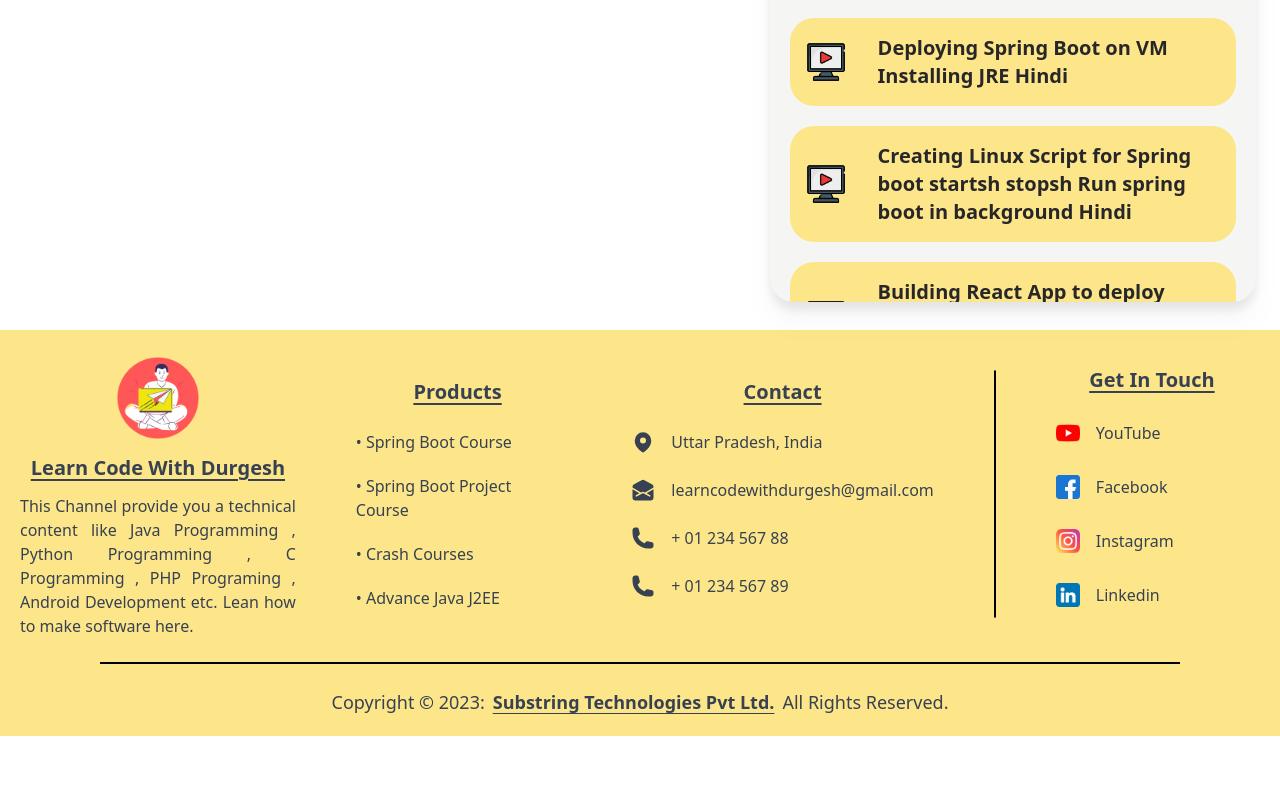
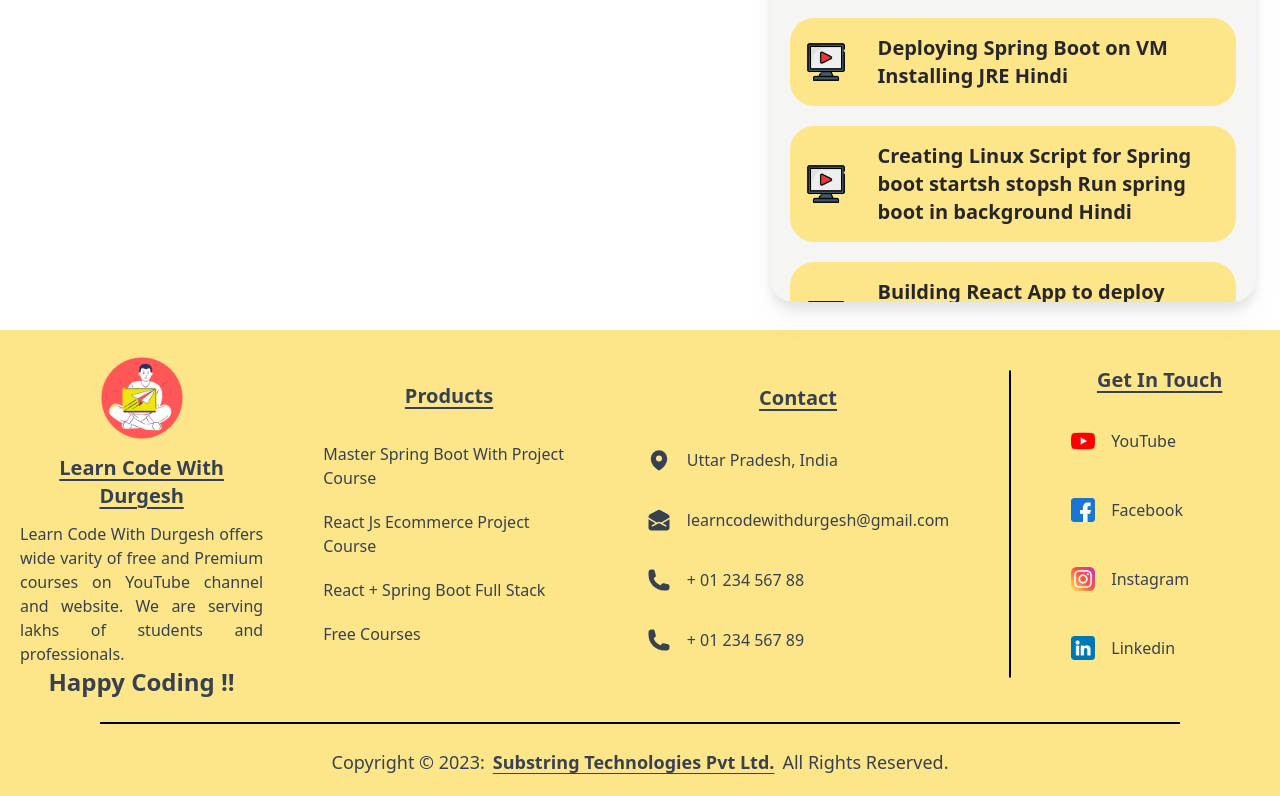
Before and after one commit to Kavish11402/lcwd_new_site, a Next.js app: page /course/1/1 in a window 1280 px wide. Shown: the part 1078-1874 px from the top of the page. Before the commit the page ends 1814 px from the top, so only its background shows below. Built offline with nearby package versions, Linux system fonts and the light colour scheme; a web font is replaced by a local one.

Commit message:
NextProgressAdded , Improvement

```diff
--- a/package.json
+++ b/package.json
@@ -20,6 +20,7 @@
     "eslint-config-next": "13.1.5",
     "html-react-parser": "^3.0.12",
     "next": "13.1.5",
+    "nextjs-progressbar": "^0.0.16",
     "react": "18.2.0",
     "react-countup": "^6.4.1",
     "react-dom": "18.2.0",
--- a/src/Components/BlogsComponent/BlogCategories.jsx
+++ b/src/Components/BlogsComponent/BlogCategories.jsx
@@ -72,6 +72,13 @@ const BlogCategories = () => {
           </div>
 
           <div className={"text-secondary-dark text-lg space-y-4"}>
+            <Link className="block" href={`/blogs`}>
+              <div
+                className={`flex flex-row justify-center cursor-pointer border-2 border-sky-300 hover:text-white bg-white hover:bg-sky-400 transition-all ease-linear rounded-xl py-1 uppercase`}
+              >
+                <p className={"font-medium"}>All Blogs</p>
+              </div>
+            </Link>
             {categories &&
               categories.map((cat, index) => (
                 <Link
--- a/src/Components/FooterComponents/Footer.js
+++ b/src/Components/FooterComponents/Footer.js
@@ -4,53 +4,122 @@ import instagramLogo from "@/Assets/Icons/instagram.png";
 import linkedinLogo from "@/Assets/Icons/linkedin.png";
 import youtubeLogo from "@/Assets/Icons/youtube.png";
 import Image from "next/image";
+import Link from "next/link";
 
-export default function Footer()
-{
-
-  return(
-      <div className={"bg-primary-light text-gray-700 py-5 cursor-default underline-offset-4 selection:bg-secondary-dark selection:text-white px-5"} >
-
+export default function Footer() {
+  return (
+    <div
+      className={
+        "bg-primary-light text-gray-700 py-5 cursor-default underline-offset-4 selection:bg-secondary-dark selection:text-white px-5"
+      }
+    >
       {/* Info Section */}
       <div className={"flex flex-col justify-center lg:flex-row lg:space-x-12"}>
-
         {/* About Section */}
         <div className={"flex flex-col w-72 mx-auto lg:mx-0"}>
+          {/* TODO -> lINK THIS IMAGE TO THE ABOUT (Component) SECTION */}
+          <Image
+            className={"w-20 mx-auto mb-2 lg:w-20 xl:w-24"}
+            src={lcwdLogo}
+            alt={"LCWD LOGO"}
+          />
 
-                  {/* TODO -> lINK THIS IMAGE TO THE ABOUT (Component) SECTION */}
-                  <Image className={"w-20 mx-auto mb-2 lg:w-20 xl:w-24"} src={lcwdLogo} alt={"LCWD LOGO"} />
+          <h1
+            className={
+              "font-bold text-lg text-center underline mb-3 xl:text-xl"
+            }
+          >
+            {" "}
+            Learn Code With Durgesh{" "}
+          </h1>
 
-                  <h1 className={"font-bold text-lg text-center underline mb-3 xl:text-xl"}> Learn Code With Durgesh </h1>
-
-                  <p className={"text-justify lg:text-left xl:text-justify text-sm xl:text-base"}>
-                      This Channel provide you a technical content like Java Programming , Python
-                      Programming , C Programming , PHP Programing , Android Development etc. Lean how to
-                      make software here.
+          <p
+            className={
+              "text-justify lg:text-left xl:text-justify text-sm xl:text-base"
+            }
+          >
+            Learn Code With Durgesh offers wide varity of free and Premium
+            courses on YouTube channel and website. We are serving lakhs of
+            students and professionals.
           </p>
+          <h3 className="text-2xl font-bold text-center">Happy Coding !!</h3>
         </div>
 
         {/* Products */}
-              <div className={"flex flex-col justify-around py-4 px-3 mx-auto lg:mx-0"}>
-                  <h1 className={"font-semibold text-lg text-center underline xl:text-xl"}> Products </h1>
+        <div
+          className={"flex flex-col justify-around py-4 px-3 mx-auto lg:mx-0"}
+        >
+          <h1
+            className={"font-semibold text-lg text-center underline xl:text-xl"}
+          >
+            {" "}
+            Products{" "}
+          </h1>
 
           <div>
             {/* TODO -> LINK THESE COURSES */}
-                      <p className={"my-3 text-sm lg:mb-5 lg:my-0 xl:text-base"}>• Spring Boot Course </p>
-                      <p className={"mb-3 text-sm lg:mb-5 xl:text-base"}>• Spring Boot Project Course </p>
-                      <p className={"mb-3 text-sm lg:mb-5 xl:text-base"}>• Crash Courses </p>
-                      <p className={"text-sm lg:text-base"}>• Advance Java J2EE </p>
+            <Link
+              href={
+                "https://courses.learncodewithdurgesh.com/learn/Master-Spring-Boot-With-Project"
+              }
+              target={"_blank"}
+            >
+              <p className={"my-3 text-sm lg:mb-5 lg:my-0 xl:text-base"}>
+                Master Spring Boot With Project Course
+              </p>
+            </Link>
+            <Link
+              href={
+                "https://courses.learncodewithdurgesh.com/learn/Ecommerce-using-React-js"
+              }
+              target={"_blank"}
+            >
+              <p className={"my-3 text-sm lg:mb-5 lg:my-0 xl:text-base"}>
+                React Js Ecommerce Project Course
+              </p>
+            </Link>
+            <Link
+              href={
+                "https://courses.learncodewithdurgesh.com/learn/Fullstack-React-Spring-Boot"
+              }
+              target={"_blank"}
+            >
+              <p className={"my-3 text-sm lg:mb-5 lg:my-0 xl:text-base"}>
+                React + Spring Boot Full Stack
+              </p>
+            </Link>
+            <Link href={"/courses"}>
+              <p className={"my-3 text-sm lg:mb-5 lg:my-0 xl:text-base"}>
+                Free Courses
+              </p>
+            </Link>
           </div>
-
         </div>
 
         {/* Contact */}
-              <div className={"flex flex-col justify-around py-4 px-3 mx-auto lg:mx-0"}>
+        <div
+          className={"flex flex-col justify-around py-4 px-3 mx-auto lg:mx-0"}
+        >
+          <h1
+            className={"font-semibold text-lg text-center underline xl:text-xl"}
+          >
+            {" "}
+            Contact{" "}
+          </h1>
 
-                  <h1 className={"font-semibold text-lg text-center underline xl:text-xl"}> Contact </h1>
-
-                  <div className={"flex flex-row justify-start text-sm my-3 xl:text-base lg:my-0"}>
-                      <svg xmlns="http://www.w3.org/2000/svg" viewBox="0 0 24 24" fill="currentColor" className="w-5 h-5 lg:w-6 lg:h-6 mr-4">
-                          <path fillRule="evenodd"
+          <div
+            className={
+              "flex flex-row justify-start text-sm my-3 xl:text-base lg:my-0"
+            }
+          >
+            <svg
+              xmlns="http://www.w3.org/2000/svg"
+              viewBox="0 0 24 24"
+              fill="currentColor"
+              className="w-5 h-5 lg:w-6 lg:h-6 mr-4"
+            >
+              <path
+                fillRule="evenodd"
                 d="M11.54 22.351l.07.04.028.016a.76.76 0 00.723 0l.028-.015.071-.041a16.975 16.975 0 001.144-.742 19.58 19.58 0 002.683-2.282c1.944-1.99 3.963-4.98 3.963-8.827a8.25 8.25 0 00-16.5 0c0 3.846 2.02 6.837 3.963 8.827a19.58 19.58 0 002.682 2.282 16.975 16.975 0 001.145.742zM12 13.5a3 3 0 100-6 3 3 0 000 6z"
                 clipRule="evenodd"
               />
@@ -58,115 +127,163 @@ export default function Footer()
             <p> Uttar Pradesh, India </p>
           </div>
 
-                  <div className={"flex flex-row justify-start text-sm mb-3 xl:text-base lg:mb-0"}>
-                      <svg xmlns="http://www.w3.org/2000/svg" viewBox="0 0 24 24" fill="currentColor" className="w-5 h-5 lg:w-6 lg:h-6 mr-4">
-                          <path
-                              d="M19.5 22.5a3 3 0 003-3v-8.174l-6.879 4.022 3.485 1.876a.75.75 0 01-.712 1.321l-5.683-3.06a1.5 1.5 0 00-1.422 0l-5.683 3.06a.75.75 0 01-.712-1.32l3.485-1.877L1.5 11.326V19.5a3 3 0 003 3h15z"/>
-                          <path
-                              d="M1.5 9.589v-.745a3 3 0 011.578-2.641l7.5-4.039a3 3 0 012.844 0l7.5 4.039A3 3 0 0122.5 8.844v.745l-8.426 4.926-.652-.35a3 3 0 00-2.844 0l-.652.35L1.5 9.59z"/>
+          <div
+            className={
+              "flex flex-row justify-start text-sm mb-3 xl:text-base lg:mb-0"
+            }
+          >
+            <svg
+              xmlns="http://www.w3.org/2000/svg"
+              viewBox="0 0 24 24"
+              fill="currentColor"
+              className="w-5 h-5 lg:w-6 lg:h-6 mr-4"
+            >
+              <path d="M19.5 22.5a3 3 0 003-3v-8.174l-6.879 4.022 3.485 1.876a.75.75 0 01-.712 1.321l-5.683-3.06a1.5 1.5 0 00-1.422 0l-5.683 3.06a.75.75 0 01-.712-1.32l3.485-1.877L1.5 11.326V19.5a3 3 0 003 3h15z" />
+              <path d="M1.5 9.589v-.745a3 3 0 011.578-2.641l7.5-4.039a3 3 0 012.844 0l7.5 4.039A3 3 0 0122.5 8.844v.745l-8.426 4.926-.652-.35a3 3 0 00-2.844 0l-.652.35L1.5 9.59z" />
             </svg>
             <p> learncodewithdurgesh@gmail.com </p>
           </div>
 
-                  <div className={"flex flex-row justify-start text-sm mb-3 xl:text-base lg:mb-0"}>
-                      <svg xmlns="http://www.w3.org/2000/svg" viewBox="0 0 24 24" fill="currentColor" className="w-5 h-5 lg:w-6 lg:h-6 mr-4">
-                          <path fillRule="evenodd"
+          <div
+            className={
+              "flex flex-row justify-start text-sm mb-3 xl:text-base lg:mb-0"
+            }
+          >
+            <svg
+              xmlns="http://www.w3.org/2000/svg"
+              viewBox="0 0 24 24"
+              fill="currentColor"
+              className="w-5 h-5 lg:w-6 lg:h-6 mr-4"
+            >
+              <path
+                fillRule="evenodd"
                 d="M1.5 4.5a3 3 0 013-3h1.372c.86 0 1.61.586 1.819 1.42l1.105 4.423a1.875 1.875 0 01-.694 1.955l-1.293.97c-.135.101-.164.249-.126.352a11.285 11.285 0 006.697 6.697c.103.038.25.009.352-.126l.97-1.293a1.875 1.875 0 011.955-.694l4.423 1.105c.834.209 1.42.959 1.42 1.82V19.5a3 3 0 01-3 3h-2.25C8.552 22.5 1.5 15.448 1.5 6.75V4.5z"
-                                clipRule="evenodd"/>
+                clipRule="evenodd"
+              />
             </svg>
             <p> + 01 234 567 88 </p>
           </div>
 
-                  <div className={"flex flex-row justify-start text-sm mb-3 xl:text-base"}>
-                      <svg xmlns="http://www.w3.org/2000/svg" viewBox="0 0 24 24" fill="currentColor" className="w-5 h-5 lg:w-6 lg:h-6 mr-4">
-                          <path fillRule="evenodd"
+          <div
+            className={"flex flex-row justify-start text-sm mb-3 xl:text-base"}
+          >
+            <svg
+              xmlns="http://www.w3.org/2000/svg"
+              viewBox="0 0 24 24"
+              fill="currentColor"
+              className="w-5 h-5 lg:w-6 lg:h-6 mr-4"
+            >
+              <path
+                fillRule="evenodd"
                 d="M1.5 4.5a3 3 0 013-3h1.372c.86 0 1.61.586 1.819 1.42l1.105 4.423a1.875 1.875 0 01-.694 1.955l-1.293.97c-.135.101-.164.249-.126.352a11.285 11.285 0 006.697 6.697c.103.038.25.009.352-.126l.97-1.293a1.875 1.875 0 011.955-.694l4.423 1.105c.834.209 1.42.959 1.42 1.82V19.5a3 3 0 01-3 3h-2.25C8.552 22.5 1.5 15.448 1.5 6.75V4.5z"
                 clipRule="evenodd"
               />
             </svg>
             <p>+ 01 234 567 89</p>
           </div>
-
         </div>
 
         {/* Horizontal Divider Line */}
-              <div className={"hidden lg:block rounded-full my-5 border border-black"}></div>
+        <div
+          className={"hidden lg:block rounded-full my-5 border border-black"}
+        ></div>
 
         {/* Get in Touch Section */}
-              <div className={"flex flex-col justify-around py-4 px-3 mx-auto lg:mx-0"}>
+        <div
+          className={"flex flex-col justify-around py-4 px-3 mx-auto lg:mx-0"}
+        >
+          <h1
+            className={"font-semibold text-lg text-center underline xl:text-xl"}
+          >
+            {" "}
+            Get In Touch{" "}
+          </h1>
 
-                  <h1 className={"font-semibold text-lg text-center underline xl:text-xl"}> Get In Touch </h1>
-
-                  <div className={"mt-3 flex flex-row lg:flex-col justify-around h-full"}>
-
+          <div
+            className={"mt-3 flex flex-row lg:flex-col justify-around h-full"}
+          >
             <div className={"flex flex-row text-sm mr-3 xl:text-base lg:mr-24"}>
-                          <Image className={"w-5 lg:w-6 mr-1 lg:mr-4"} src={youtubeLogo} alt={"youtubeLogo"} />
-                          <a href={`https://www.youtube.com/learncodewithdurgesh`} rel={"noreferrer"} target={'_blank'}> YouTube </a>
+              <Image
+                className={"w-5 lg:w-6 mr-1 lg:mr-4"}
+                src={youtubeLogo}
+                alt={"youtubeLogo"}
+              />
+              <a
+                href={`https://www.youtube.com/learncodewithdurgesh`}
+                rel={"noreferrer"}
+                target={"_blank"}
+              >
+                {" "}
+                YouTube{" "}
+              </a>
             </div>
 
             <div className={"flex flex-row text-sm mr-3 xl:text-base"}>
-                          <Image className={"w-5 lg:w-6 mr-1 lg:mr-4"} src={facebookLogo} alt={"facebookLogo"} />
-                          <a href={`https://www.facebook.com/learncodewithdurgesh`} rel={'noreferrer'} target={'_blank'}>Facebook</a>
+              <Image
+                className={"w-5 lg:w-6 mr-1 lg:mr-4"}
+                src={facebookLogo}
+                alt={"facebookLogo"}
+              />
+              <a
+                href={`https://www.facebook.com/learncodewithdurgesh`}
+                rel={"noreferrer"}
+                target={"_blank"}
+              >
+                Facebook
+              </a>
             </div>
 
             <div className={"flex flex-row text-sm mr-3 xl:text-base"}>
-                          <Image className={"w-5 lg:w-6 mr-1 lg:mr-4"} src={instagramLogo} alt={"instagramLogo"} />
-                          <a href={`https://instagram.com/durgesh_k_t`} rel={'noreferrer'} target={'_blank'}>Instagram</a>
+              <Image
+                className={"w-5 lg:w-6 mr-1 lg:mr-4"}
+                src={instagramLogo}
+                alt={"instagramLogo"}
+              />
+              <a
+                href={`https://instagram.com/durgesh_k_t`}
+                rel={"noreferrer"}
+                target={"_blank"}
+              >
+                Instagram
+              </a>
             </div>
 
             <div className={"flex flex-row text-sm mr-3 xl:text-base"}>
-                          <Image className={"w-5 lg:w-6 mr-1 lg:mr-4"} src={linkedinLogo} alt={"linkedinLogo"} />
-                          <a href={`https://www.linkedin.com/in/durgeshkumartiwari/`} rel={'noreferrer'} target={'_blank'}>Linkedin</a>
+              <Image
+                className={"w-5 lg:w-6 mr-1 lg:mr-4"}
+                src={linkedinLogo}
+                alt={"linkedinLogo"}
+              />
+              <a
+                href={`https://www.linkedin.com/in/durgeshkumartiwari/`}
+                rel={"noreferrer"}
+                target={"_blank"}
+              >
+                Linkedin
+              </a>
             </div>
-
           </div>
-
         </div>
-
       </div>
-
-
-
-
-
-
-
-
-
-
-
-
-
-
-
-
-
-
-
-
-
-
-
-
-
-
-
-
 
       {/* Horizontal Line Divider */}
       <div className={"border border-black my-2 lg:mx-20 lg:my-6"}></div>
 
       {/* Copyright info section */}
-          <div className={"flex flex-col justify-center text-sm lg:flex-row lg:text-lg"}>
-
+      <div
+        className={
+          "flex flex-col justify-center text-sm lg:flex-row lg:text-lg"
+        }
+      >
         <div className={"flex flex-row justify-center"}>
           <p className={"mr-2"}>Copyright © 2023:</p>
-                  <p className={"font-bold underline mr-2"}>Substring Technologies Pvt Ltd.</p>
+          <p className={"font-bold underline mr-2"}>
+            Substring Technologies Pvt Ltd.
+          </p>
         </div>
 
         <p className={"text-center"}>All Rights Reserved.</p>
       </div>
-
     </div>
   );
 }
--- a/src/Components/HomePageComponent/TopBanner.js
+++ b/src/Components/HomePageComponent/TopBanner.js
@@ -71,9 +71,11 @@ export default function TopBanner() {
             "mt-4 text-center mx-auto text-zinc-600 lg:mt-7 xl:mt-10 sm:w-[700px] lg:w-[90%] lg:text-base xl:text-lg lg:mx-auto xl:font-semibold xl-w-4/5"
           }
         >
-          Best Video Courses in <b>HINDI</b>, These courses are totally free of
-          cost. Thousands of people learn from these courses daily. Our effort
-          is to make you learn the technology in Practical way.
+          Looking to learn programming and coding in Hindi? Look no further! Our
+          website offers a wide range of courses to help you learn programming
+          languages like Java, Python, and more. Our expert instructors provide
+          comprehensive lessons and hands-on projects to help you master coding
+          in very efficent and effective way.
         </p>
 
         <div
@@ -95,7 +97,7 @@ export default function TopBanner() {
           </Link>
 
           {/* TODO -> Add "/courses" link to the below Link's href */}
-          <Link href={"/"}>
+          <Link href={"/courses"}>
             <h1
               className={
                 "mx-2 border-2 px-3 py-2 rounded-xl border-secondary-medium lg:mx-8 2xl:mx-16 lg:hover:border-secondary-dark lg:hover:bg-secondary-dark lg:hover:text-white lg:transition-all lg:ease-in-out lg:px-2 xl:px-5 lg:py-3 lg:text-lg 2xl:text-2xl lg:text-zinc-600"
@@ -212,14 +214,14 @@ export default function TopBanner() {
           </div>
 
           <p className={"text-center font-bold lg:text-2xl xl:text-3xl"}>
-            2000+
+            200000+
           </p>
           <p
             className={
               "text-center text-gray-700 text-lg lg:text-base xl:text-xl"
             }
           >
-            Happy Students
+            Trusted Students and Professionals
           </p>
         </div>
       </div>
--- a/src/pages/aboutus.js
+++ b/src/pages/aboutus.js
@@ -1,19 +1,26 @@
 import AboutUsHub from "@/Components/AboutUsComponent/AboutUsHub";
 import Head from "next/head";
 
-export default function aboutus()
-{
-    return(
+export default function aboutus() {
+  return (
     <>
       <Head>
         <title>About Us | Learn Code With Durgesh</title>
-                <meta name={"keywords"}
-                      content={"about learn code with durgesh, about lcwd, what is lcwd, learn code with durgesh"}/>
-                <meta name={"description"}
-                      content={"Aboutus Learn Code With Durgesh. LCWD is online platform for programming in hindi"}/>
-                <meta name={'author'} content={'Learn Code With Durgesh'}/>
+        <meta
+          name={"keywords"}
+          content={
+            "about learn code with durgesh, about lcwd, what is lcwd, learn code with durgesh"
+          }
+        />
+        <meta
+          name={"description"}
+          content={
+            "About Learn Code With Durgesh. LCWD is online platform for programming and coding in hindi"
+          }
+        />
+        <meta name={"author"} content={"Learn Code With Durgesh"} />
       </Head>
-            <AboutUsHub/>
+      <AboutUsHub />
     </>
   );
 }
--- a/src/pages/courses.js
+++ b/src/pages/courses.js
@@ -1,34 +1,36 @@
 import React from "react";
 import CoursesHub from "@/Components/FreeCoursesComponent/CoursesHub";
 import Head from "next/head";
-import {getFreeCourses} from "@/Api_Services/apiServices";
+import { getFreeCourses } from "@/Api_Services/apiServices";
 
-export default function courses( {courses} )
-{
-  return(
+export default function courses({ courses }) {
+  return (
     <>
       <Head>
-              <title>
-                  Free Programming Courses in Hindi | Learn Code With Durgesh
-              </title>
-              <meta name={'keywords'}
-                    content={'free popular courses,free courses learn code with durgesh, programming tutorial in hindi, free coding courses in hindi, learn programming in hindi, best tutorial for learning coding'}/>
+        <title>Free Courses | Learn Code With Durgesh</title>
+        <meta
+          name={"keywords"}
+          content={
+            "free popular courses,free courses learn code with durgesh, programming tutorial in hindi, free coding courses in hindi, learn programming in hindi, best tutorial for learning coding"
+          }
+        />
 
-              <meta name={'description'}
-                    content={'Free and Popular courses learn code with durgesh'}/>
+        <meta
+          name={"description"}
+          content={"Free and Popular courses learn code with durgesh"}
+        />
       </Head>
       <div>
-              <CoursesHub courses={courses}/>
+        <CoursesHub courses={courses} />
       </div>
     </>
   );
 }
 
-export async function getServerSideProps(context)
-{
+export async function getServerSideProps(context) {
   const data = await getFreeCourses();
 
   return {
-        props: { courses : data }, // will be passed to the page component as props
+    props: { courses: data }, // will be passed to the page component as props
   };
 }
```
Also changed, not shown: src/Components/HomePageComponent/ReviewSection.js (+48 -32 lines), src/Components/ReviewComponent/ReviewHub.js (+39 -18 lines), src/pages/Reviews.js (+6 -7 lines), src/pages/_app.js (+9 -4 lines), 1 other file (tests, documents, lock files or other folders). Lines whose indentation alone changed are shown as unchanged.
